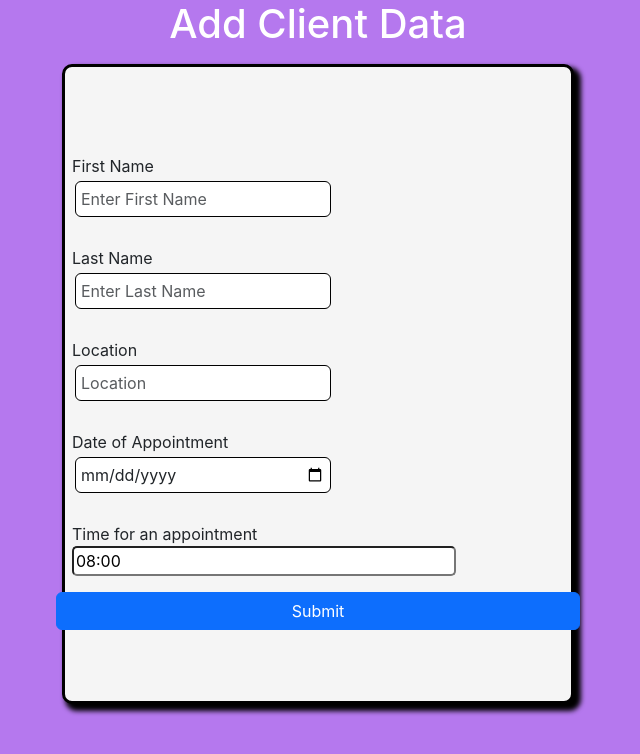
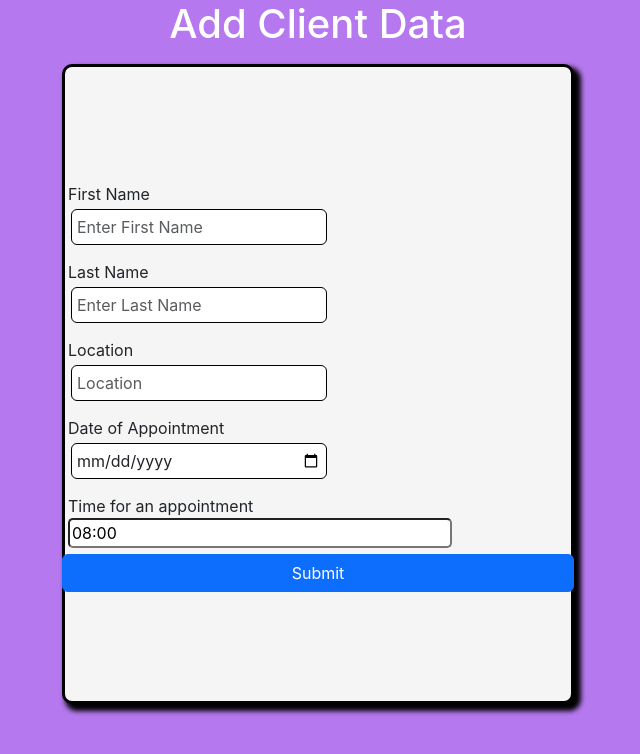
Before and after one commit to Sakshi-hub21/Power-Up-Fitness, a React (Create React App) app: page /add in a window 1280 px wide. Shown: the top 754 px of the page, without its empty margins (322-962 px from the left). Built offline with nearby package versions, Linux system fonts and the light colour scheme.

Commit message:
Update edit.css

```diff
--- a/src/components/edit.css
+++ b/src/components/edit.css
@@ -23,8 +23,7 @@
 
 .input-1{
     width: 40vw;
-    margin: 6px;
-    padding:10px;
+    padding:6px;
 
 }
 
```
